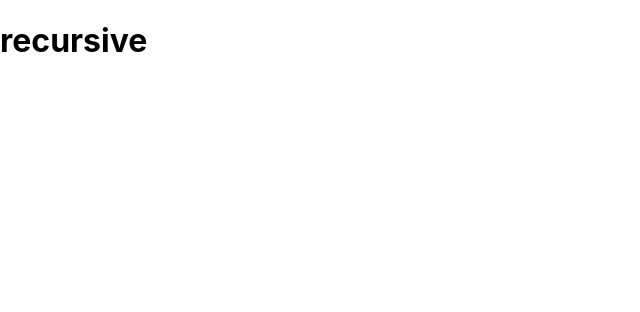
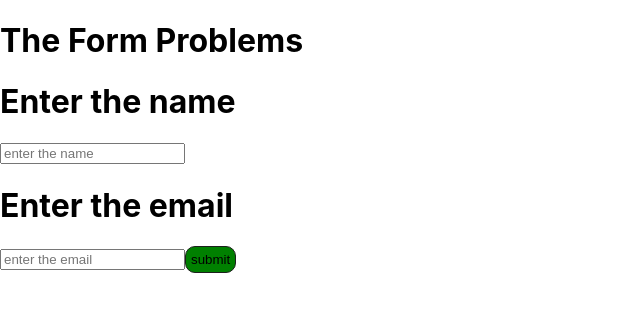
Before and after one commit to aniket2727/React-Interview, a React (Create React App) app in the folder app/: page / in a window 1280 px wide. Shown: the top 312 px of the page, without its empty margins (0-640 px from the left). Built offline with nearby package versions, Linux system fonts and the light colour scheme.

Commit message:
all changes

```diff
--- a/app/src/App.js
+++ b/app/src/App.js
@@ -151,10 +151,12 @@ import Smallproblem from "./Problem40";
 import Movezero from "./Problem41";
 import Reverse from "./Problem42";
 import Recursive from "./Problem43";
+import Formproblems from "./Problem44";
+
 function App() {
   return (
     <div className="">
-      <Recursive/>
+      <Formproblems/>
     </div>
   );
 }
--- /dev/null
+++ b/app/src/Problem44.js
@@ -0,0 +1,49 @@
+import React, { useState } from 'react';
+
+const Formproblems = () => {
+    const [data, setData] = useState({
+        name: "",
+        email: ""
+    });
+
+
+    const [flag,setflag]=useState(true)
+
+    const handleChange = (e) => {
+        const { name, value } = e.target;
+        setData({
+            ...data,
+            [name]: value
+        });
+    };
+
+    const handleSubmit = (e) => {
+
+        e.preventDefault();
+        console.log(data);
+
+        setflag(false)
+
+
+        setTimeout(()=>{
+             setflag(true)
+        },1000)
+    };
+
+    return (
+        <div>
+           <h1>The Form Problems</h1>
+           <form onSubmit={handleSubmit}>
+              <h1>Enter the name</h1>
+              <input placeholder='enter the name' name='name' value={data.name} onChange={handleChange}/>
+
+              <h1>Enter the email</h1>
+              <input placeholder='enter the email' name='email' value={data.email} onChange={handleChange}/>
+
+              <button  type='submit'> {flag  ?'submit':'loading'}</button>
+           </form>
+        </div>
+    );
+};
+
+export default Formproblems;
```
